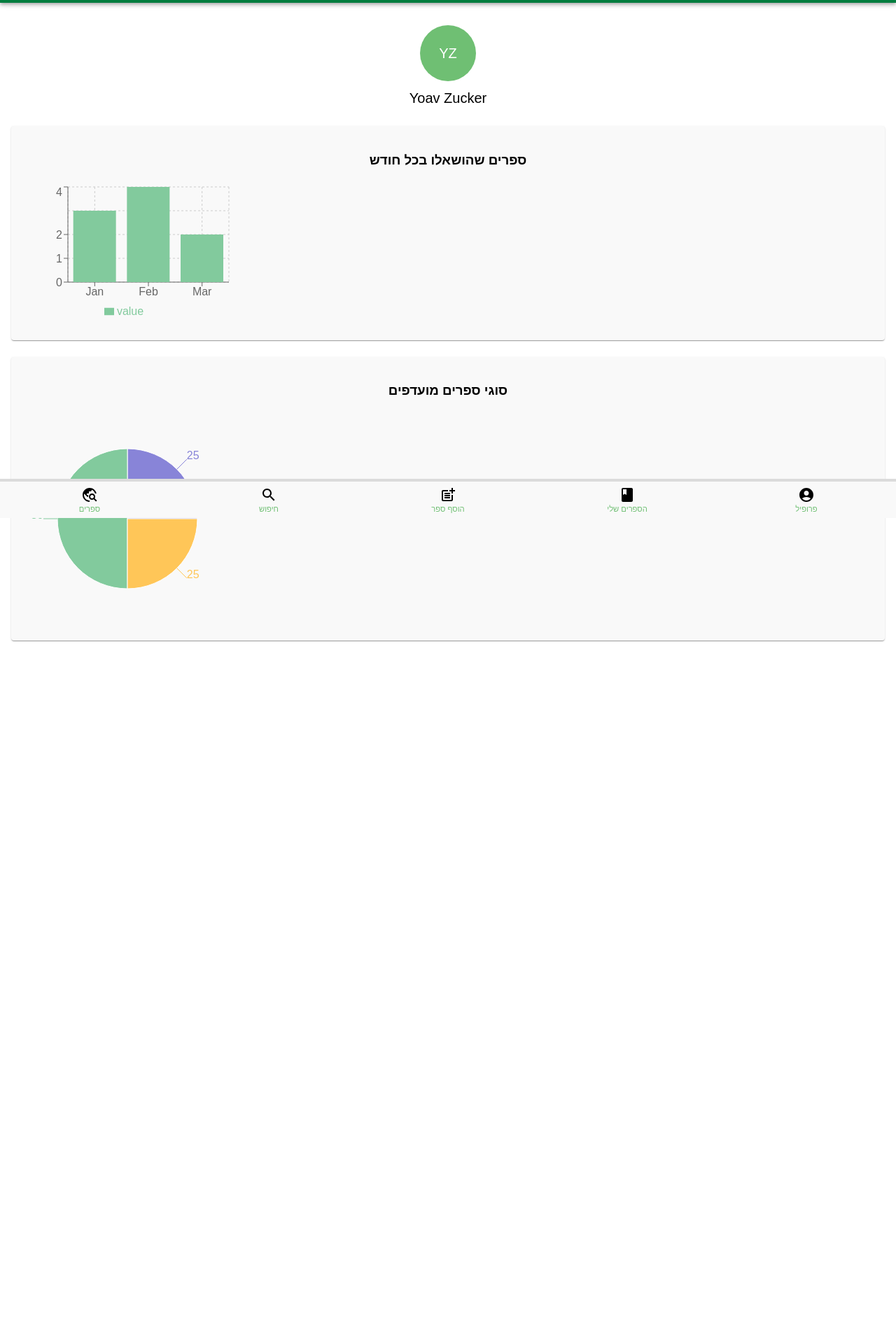
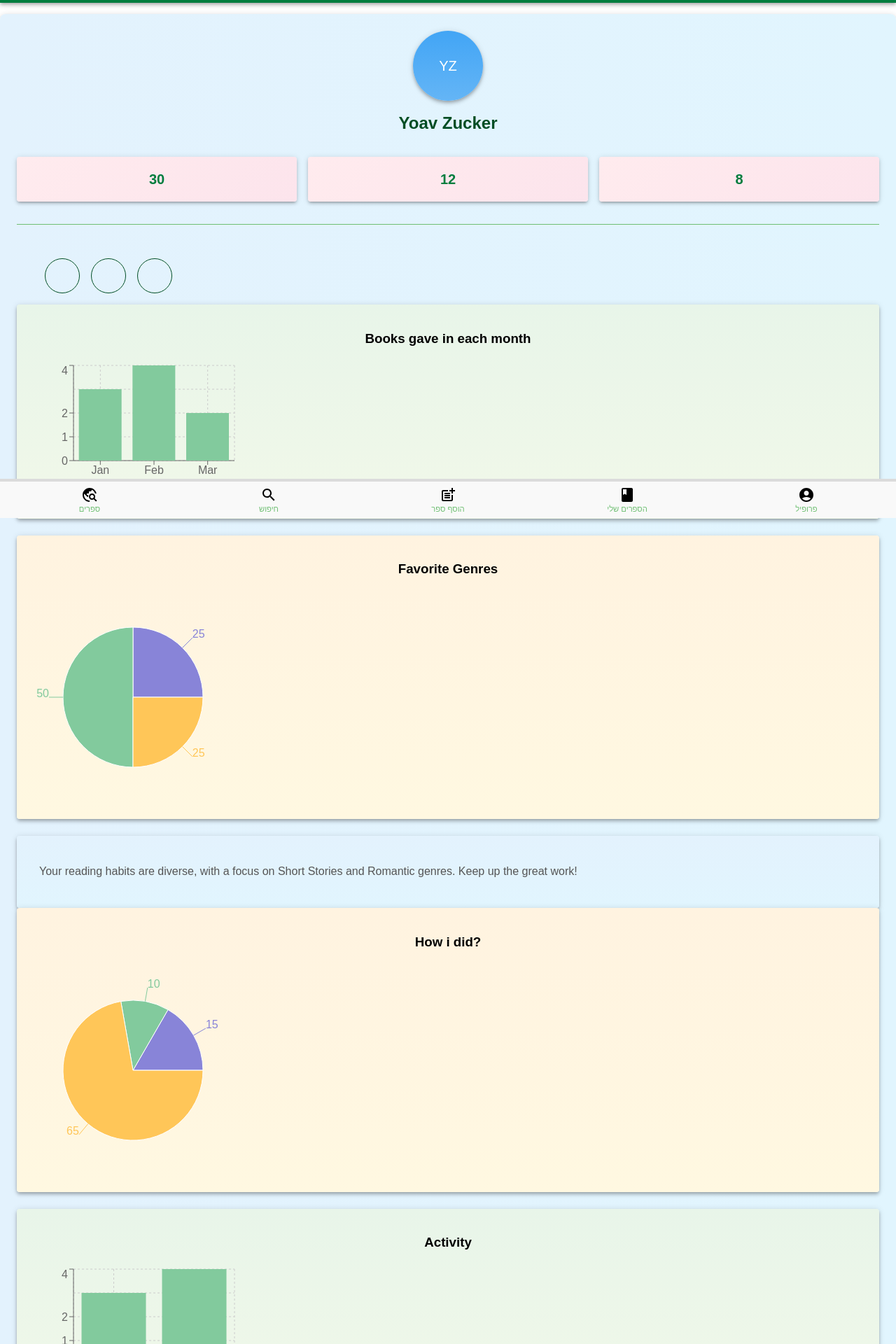
Before and after one commit to yoav1870/shelfShare, a React (Vite) app in the folder client/: page /profile in a window 1280 px wide. Shown: the part 60-1980 px from the top of the page at 70% size. Before the commit the page ends 1047 px from the top, so only its background shows below. Built offline with nearby package versions, Linux system fonts and the light colour scheme; sample sign-in values are in the browser's storage.

Commit message:
updated favorites page and profile

```diff
--- a/client/src/App.jsx
+++ b/client/src/App.jsx
@@ -7,6 +7,7 @@ import { Box } from "@mui/material";
 import AddBookForm from "./pages/AddBookForm";
 import Search from "./pages/Search";
 import BookDetails from "./pages/BookDetails";
+import Favorites from "./pages/Favorites";
 
 const App = () => {
   return (
@@ -37,7 +38,7 @@ const App = () => {
             path="/favorites"
             element={
               <ProtectedRoute>
-                <ProfilePage />
+                <Favorites/>
               </ProtectedRoute>
             }
           />
--- a/client/src/pages/Favorites.jsx
+++ b/client/src/pages/Favorites.jsx
@@ -3,57 +3,35 @@ import {
   Box,
   Container,
   Typography,
-  Select,
-  MenuItem,
-  FormControl,
-  InputLabel,
   Alert,
+  Grid,
+  Card,
+  CardContent,
+  CardMedia,
+  Button,
 } from "@mui/material";
 import axios from "axios";
 import Categories from "../components/Categories";
-import BooksList from "../components/BooksList";
 import CustomAlert from "../components/CustomAlert";
 import jsonCategories from "../tools/categories.json";
 import { t } from "../tools/utils";
 
 const Favorites = () => {
   const [categories, setCategories] = useState([]);
-  const [recommendedBooks, setRecommendedBooks] = useState([]);
-  const [donatedBooks, setDonatedBooks] = useState([]);
-  const [borrowedBooks, setBorrowedBooks] = useState([]);
+  const [books, setBooks] = useState([]);
   const [error, setError] = useState(null);
-  const [limit, setLimit] = useState(10);
 
   const fetchBooks = async () => {
     try {
       const token = localStorage.getItem("token");
-      const baseURLBook = `${import.meta.env.VITE_SERVER_URI}/api/user`;
+      const baseURLBook = `${import.meta.env.VITE_SERVER_URI}/api/books`;
 
-      // const recommendedBooks = await axios.get(
-      //   `${baseURLBook}/recommendations`,
-      //   {
-      //     headers: { Authorization: `Bearer ${token}` },
-      //   }
-      // );
-
-      // if (recommendedBooks.status === 200) {
-      //   setRecommendedBooks(recommendedBooks.data);
-      // }
-
-      const donatedBooks = await axios.get(`${baseURLBook}/donations`, {
+      const response = await axios.get(baseURLBook, {
         headers: { Authorization: `Bearer ${token}` },
       });
 
-      if (donatedBooks.status === 200) {
-        setDonatedBooks(donatedBooks.data);
-      }
-
-      const borrowedBooks = await axios.get(`${baseURLBook}/requests`, {
-        headers: { Authorization: `Bearer ${token}` },
-      });
-
-      if (borrowedBooks.status === 200) {
-        setBorrowedBooks(borrowedBooks.data);
+      if (response.status === 200) {
+        setBooks(response.data);
       }
     } catch (error) {
       console.error("Error fetching books:", error);
@@ -64,30 +42,35 @@ const Favorites = () => {
   useEffect(() => {
     fetchBooks();
     setCategories(jsonCategories.categories);
-  }, [limit]);
+  }, []);
 
-  const renderSection = (title, books) => {
+  const renderBooks = (books) => {
     return (
-      <Box sx={{ marginBottom: 4 }}>
-        <Typography variant="h6" gutterBottom sx={{ textAlign: "right" }}>
-          {title}
-        </Typography>
-        {books.length === 0 ? (
-          <Alert
-            severity="warning"
-            sx={{
-              textAlign: "right",
-              direction: "rtl",
-              fontSize: "1rem",
-              gap: 1,
-            }}
-          >
-            {t("no-books-available")}
-          </Alert>
-        ) : (
-          <BooksList books={books} />
-        )}
-      </Box>
+      <Grid container spacing={4}>
+        {books.map((book) => (
+          <Grid item xs={12} sm={6} md={4} key={book.id}>
+            <Card>
+              <CardMedia
+                component="img"
+                height="200"
+                image={book.image || "placeholder.jpg"}
+                alt={book.title}
+              />
+              <CardContent>
+                <Typography variant="h6" gutterBottom>
+                  {book.title}
+                </Typography>
+                <Typography variant="body2" color="textSecondary">
+                  {book.author}
+                </Typography>
+                <Button variant="outlined" color="primary" sx={{ marginTop: 2 }}>
+                  {t("view-details")}
+                </Button>
+              </CardContent>
+            </Card>
+          </Grid>
+        ))}
+      </Grid>
     );
   };
 
@@ -104,9 +87,17 @@ const Favorites = () => {
           />
         )}
 
-        {renderSection(t("book-recommendations"), recommendedBooks)}
-        {renderSection(t("donated-books"), donatedBooks)}
-        {renderSection(t("borrowed-books"), borrowedBooks)}
+        <Typography variant="h5" gutterBottom sx={{ textAlign: "center" }}>
+          {t("all-books")}
+        </Typography>
+
+        {books.length === 0 ? (
+          <Alert severity="warning" sx={{ textAlign: "center", fontSize: "1rem", gap: 1 }}>
+            {t("no-books-available")}
+          </Alert>
+        ) : (
+          renderBooks(books)
+        )}
       </Container>
     </Box>
   );
--- a/client/src/pages/ProfilePage.jsx
+++ b/client/src/pages/ProfilePage.jsx
@@ -1,63 +1,212 @@
-import { Box, Card, CardContent, Typography, Avatar } from "@mui/material";
+import { Box, Card, CardContent, Typography, Avatar, Grid, Divider } from "@mui/material";
 import { useTheme } from "@mui/material/styles";
+import Categories from "../components/Categories";
 import UserGraph from "../components/UserGraph";
 import { t } from "../tools/utils";
 
 const ProfilePage = () => {
   const theme = useTheme();
 
-  // TODO: Replace with actual data until Idan finishes the backend
+  // Temporary mock data
   const barChartData = [
     { name: "Jan", value: 3 },
     { name: "Feb", value: 4 },
     { name: "Mar", value: 2 },
   ];
-  // TODO: Replace with actual data until Idan finishes the backend
+
   const pieChartData = [
     { name: "Romantic", value: 25 },
     { name: "Short Stories", value: 50 },
     { name: "Sci-Fi", value: 25 },
   ];
 
+  const barChartData2 = [
+    { name: "Recived", value: 3 },
+    { name: "Donated", value: 4 },
+  ];
+
+  const pieChartData2 = [
+    { name: "Views", value: 15 },
+    { name: "Donations", value: 10 },
+    { name: "Requests", value: 65 },
+  ];
+
+  const userStats = [
+    { label: t("Books Donated"), value: 30 },
+    { label: t("Books Borrowed"), value: 12 },
+    { label: t("Reviews Written"), value: 8 },
+  ];
+
+  const renderUserStats = () => (
+    <Grid container spacing={2} sx={{ mb: 3 }}>
+      {userStats.map((stat, index) => (
+        <Grid item xs={12} sm={4} key={index}>
+          <Card
+            sx={{
+              textAlign: "center",
+              p: 2,
+              boxShadow: 3,
+              background: "linear-gradient(135deg, #FFEBEE, #FCE4EC)",
+            }}
+            aria-label={`${stat.label}: ${stat.value}`} // Add descriptive label
+          >
+            <Typography
+              variant="h6"
+              sx={{ fontWeight: "bold", color: theme.palette.primary.main }}
+            >
+              {stat.value}
+            </Typography>
+            <Typography variant="body1" color="textSecondary">
+              {stat.label}
+            </Typography>
+          </Card>
+        </Grid>
+      ))}
+    </Grid>
+  );
+
+
   return (
-    <Box sx={{ p: 2, backgroundColor: theme.palette.background.default }}>
+    <Box
+      sx={{
+        p: 3,
+        background: "linear-gradient(to right, #E3F2FD, #E1F5FE)",
+        borderRadius: 2,
+        boxShadow: 4,
+      }}
+    >
+      {/* Page Header with Labels */}
       <Box
+        component="header"
         sx={{
           display: "flex",
           flexDirection: "column",
           alignItems: "center",
-          mb: 3,
+          mb: 4,
         }}
+        aria-label={t("Profile Section")}
       >
         <Avatar
           sx={{
-            width: 80,
-            height: 80,
-            bgcolor: theme.palette.primary.light,
-            mb: 1,
+            width: 100,
+            height: 100,
+            background: "linear-gradient(to bottom, #42A5F5, #64B5F6)",
+            mb: 2,
+            boxShadow: 4,
           }}
+          aria-label={t("User Avatar")}
         >
           YZ
         </Avatar>
-        <Typography variant="h6">Yoav Zucker</Typography>
+        <Typography
+          variant="h5"
+          sx={{ fontWeight: "bold", color: theme.palette.primary.dark }}
+          aria-label={t("User Name")}
+        >
+          Yoav Zucker
+        </Typography>
       </Box>
 
-      <Card sx={{ mb: 3 }}>
+      {renderUserStats()}
+
+      <Divider sx={{ my: 4, borderColor: theme.palette.primary.light }} />
+
+      {/* Categories Section */}
+      <Box component="section" aria-label={t("Categories Section")}>
+        <Categories categories={["Romantic", "Sci-Fi", "Short Stories"]} />
+      </Box>
+
+      {/* Bar Chart Section */}
+      <Card
+        sx={{
+          mb: 3,
+          boxShadow: 4,
+          background: "linear-gradient(to bottom, #E8F5E9, #F1F8E9)",
+        }}
+      >
         <CardContent>
           <UserGraph
             data={barChartData}
             chartType={1}
-            title={t("Books gave in each month")}
+            title={"Books gave in each month"}
           />
         </CardContent>
       </Card>
 
-      <Card>
+      {/* Pie Chart Section */}
+      <Card
+        sx={{
+          mb: 3,
+          boxShadow: 4,
+          background: "linear-gradient(to bottom, #FFF3E0, #FFF8E1)",
+        }}
+      >
         <CardContent>
           <UserGraph
             data={pieChartData}
             chartType={0}
-            title={t("Favorite Genres")}
+            title={"Favorite Genres"}
+          />
+        </CardContent>
+      </Card>
+
+      {/* Insights Section */}
+      <Card
+        sx={{
+          boxShadow: 4,
+          background: "linear-gradient(to bottom, #E3F2FD, #E1F5FE)",
+          p: 2,
+        }}
+      >
+        <CardContent>
+          <Typography
+            variant="h6"
+            sx={{ fontWeight: "bold", color: theme.palette.primary.dark }}
+            gutterBottom
+            aria-label={"User Insights Header"}
+          >
+            {t("User Insights")}
+          </Typography>
+          <Typography
+            variant="body2"
+            color="textSecondary"
+            sx={{ fontSize: "1rem", lineHeight: 1.5 }}
+            aria-label={"User Insights Content"}
+          >
+            {t(
+              "Your reading habits are diverse, with a focus on Short Stories and Romantic genres. Keep up the great work!"
+            ) ||
+              "Your reading habits are diverse, with a focus on Short Stories and Romantic genres. Keep up the great work!"}
+          </Typography>
+        </CardContent>
+      </Card>
+      <Card
+        sx={{
+          mb: 3,
+          boxShadow: 4,
+          background: "linear-gradient(to bottom, #FFF3E0, #FFF8E1)",
+        }}
+      >
+        <CardContent>
+          <UserGraph
+            data={pieChartData2}
+            chartType={0}
+            title={"How i did?"}
+          />
+        </CardContent>
+      </Card>
+      <Card
+        sx={{
+          mb: 3,
+          boxShadow: 4,
+          background: "linear-gradient(to bottom, #E8F5E9, #F1F8E9)",
+        }}
+      >
+        <CardContent>
+          <UserGraph
+            data={barChartData2}
+            chartType={1}
+            title={"Activity"}
           />
         </CardContent>
       </Card>
```
